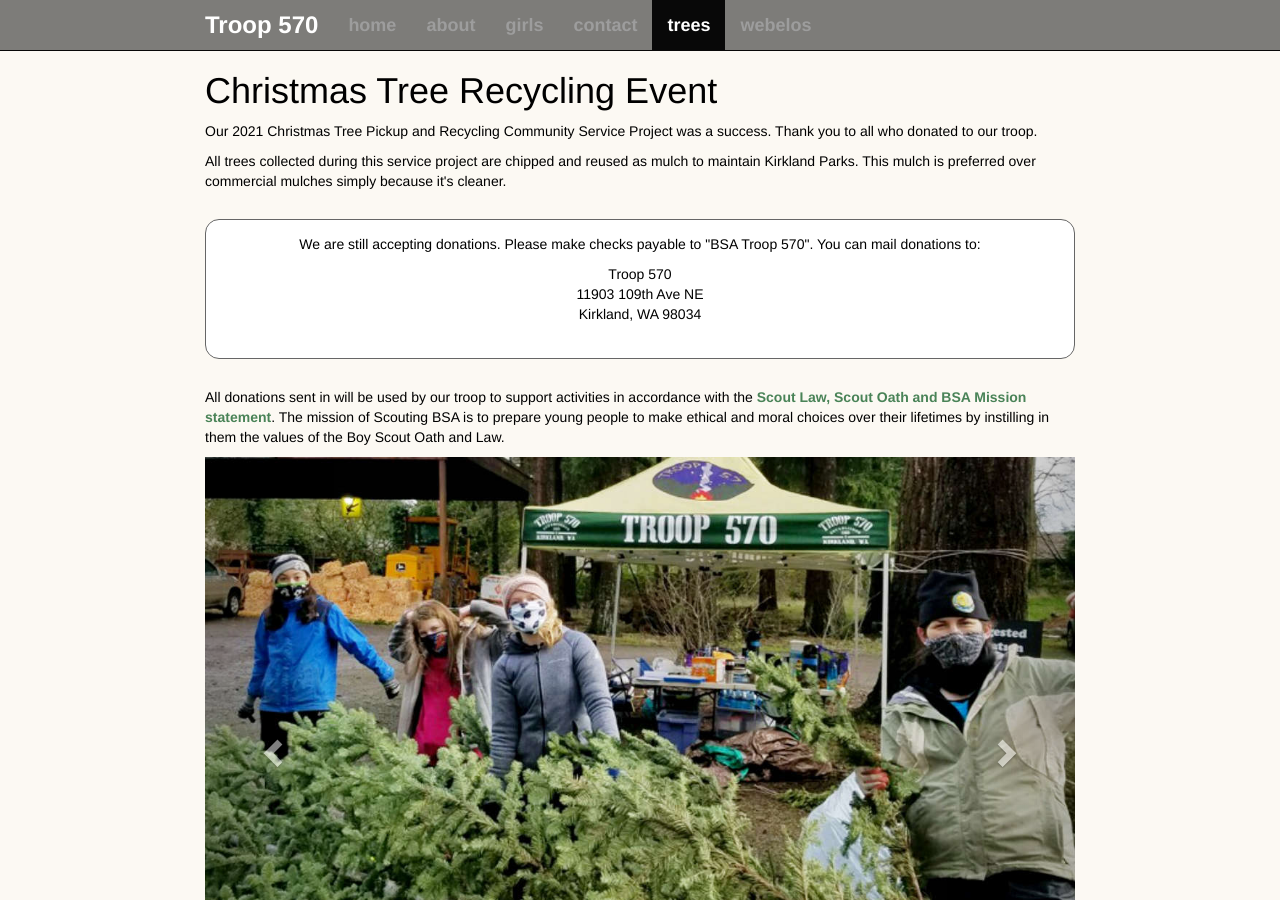
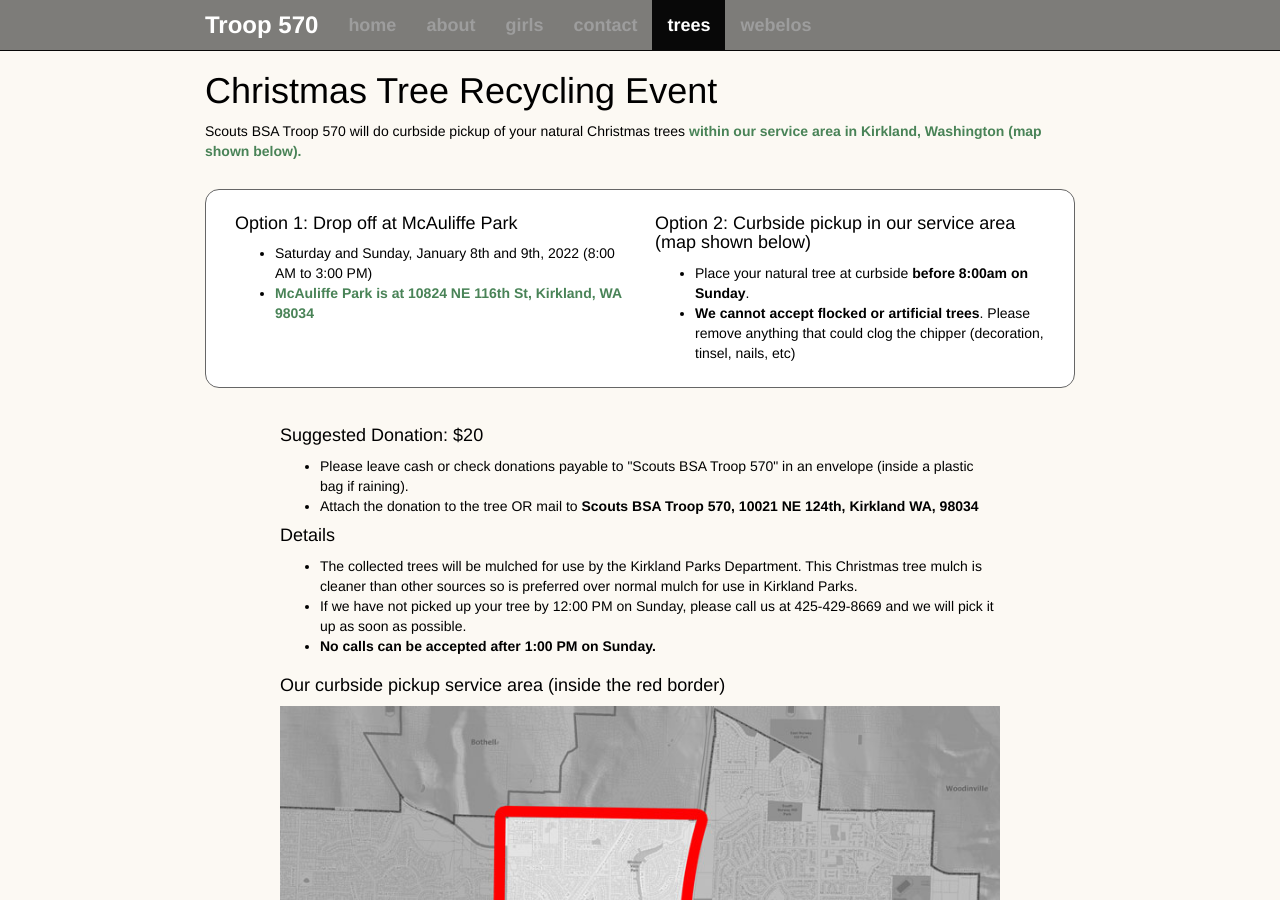
Before and after one commit to troop570/troop570.github.io, a Jekyll site: the page built from trees/index.html, in a window 1280 px wide and 900 px high. Built offline with Jekyll 4.4.1, drawn with Linux system fonts in a browser that asks for light colours; nearby versions of some CDN libraries; some of the changed text lies outside the part shown.

Commit message:
Added details for 2022 Tree recycle

```diff
--- a/index.html
+++ b/index.html
@@ -120,10 +120,10 @@
       </div>
       <div class="col-sm-6">
       <h3 class="text-center">Christmas Trees</h3>
+      <p>Our 2022 Christmas Tree Pickup and Recycling Event will be on January 8th and 9th, Saturday and Sunday (8:00am to 3:00pm). Please put your trees on your curbside before 8am on Sunday</p>
       {% comment %}
-      <p>Our 2021 Christmas Tree Pickup and Recycling Event will be on January 2nd and 3rd, Saturday and Sunday from 8:00am to 4:00pm. Please put your trees on your curbside before 1pm on Sunday</p>
+      <p>Our 2022 Christmas Tree Pickup and Recycling Service Project is over. Thank you very much for your donations. We hope to see you next year. </p>
       {% endcomment %}
-      <p>Our 2021 Christmas Tree Pickup and Recycling Service Project is over. Thank you very much for your donations. We hope to see you next January 8th - 9th. </p>
       <p class="text-center"><a class="btn btn-primary" href="/trees/">Learn More &raquo;</a></p>
     </div>
 
--- a/trees/index.html
+++ b/trees/index.html
@@ -33,38 +33,34 @@
   title: Back in 2015 - We hope to see you next year.
 
 ---
-  <p>Our 2021 Christmas Tree Pickup and Recycling Community Service Project was a success. Thank you to all who donated to our troop. </p>
+{% comment %}
+  <p>Our 2022 Christmas Tree Pickup and Recycling Community Service Project was a success. Thank you to all who donated to our troop. </p>
   <p>All trees collected during this service project are chipped and reused as mulch to maintain Kirkland Parks. This mulch is preferred over commercial mulches simply because it's cleaner.</p>
   <div class="option-box text-center">
     <p>We are still accepting donations. Please make checks payable to "BSA Troop 570". You can mail donations to:</p>
 
     <address>
       Troop 570<br />
-      {% comment %} address just for 2021 during pandemic {% endcomment %}
-      11903 109th Ave NE<br />
-{% comment - HSL Church address %}
       10021 NE 124th<br />
-{% endcomment %}
       Kirkland, WA 98034
     </address>
   </div>
-{% comment %}
+  {% endcomment %}
   <p>Scouts BSA Troop 570 will do curbside pickup of your natural Christmas trees <a href="#map"><b>within our service area in Kirkland, Washington (map shown below).</b></a></p>
   <div class="row option-box">
     <div class="col-sm-6">
       <h4>Option 1: Drop off at McAuliffe Park</h4>
       <ul>
-        <li>Saturday and Sunday, January 2nd and 3rd, 2021 (8:00 AM to 4:00 PM)</li>
+        <li>Saturday and Sunday, January 8th and 9th, 2022 (8:00 AM to 3:00 PM)</li>
         <li><a href="https://www.google.com/maps/preview#!q=McAuliffe Park%2C 108th Avenue Northeast%2C Kirkland%2C WA&data=!4m15!2m14!1m13!1s0x5490127cbe263feb%3A0x3e600372332ebdf6!3m8!1m3!1d2696288!2d-120.8822769!3d47.2729857!3m2!1i1462!2i747!4f13.1!4m2!3d47.704434!4d-122.19741" title="Click for Google Maps to McAuliffe Park" data-toggle="tooltip" data-placement="bottom">McAuliffe Park is at 10824 NE 116th St, Kirkland, WA 98034</a>
       </ul>
     </div>
     <div class="col-sm-6">
       <h4>Option 2: Curbside pickup in our service area (map shown below)</h4>
       <ul>
-        <li>Place your natural tree at curbside <strong>before 10:00am on Sunday afternoon</strong>. </li>
+        <li>Place your natural tree at curbside <strong>before 8:00am on Sunday</strong>. </li>
         <li><strong>We cannot accept flocked or artificial trees</strong>. Please remove
-          anything that could clog the chipper (decoration,
-          tinsel, nails, etc)</li>
+          anything that could clog the chipper (decoration, tinsel, nails, etc)</li>
       </ul>
     </div>
   </div>
@@ -80,7 +76,7 @@
       <ul>
         <li>The collected trees will be mulched for use by the Kirkland Parks Department. This Christmas tree mulch is cleaner than other sources so is preferred over normal mulch for use in Kirkland Parks. </li>
         <li>If we have not picked up your tree by 12:00 PM on Sunday, please call us at 425-429-8669 and we will pick it up as soon as possible.</li>
-        <li><strong>No calls can be accepted after 2:00 PM on Sunday.</strong></li>
+        <li><strong>No calls can be accepted after 1:00 PM on Sunday.</strong></li>
       </ul>
     </div>
   </div>
@@ -94,7 +90,6 @@
       </p>
     </div>
   </div>
-  {% endcomment %}
 
 
   <p>
```
